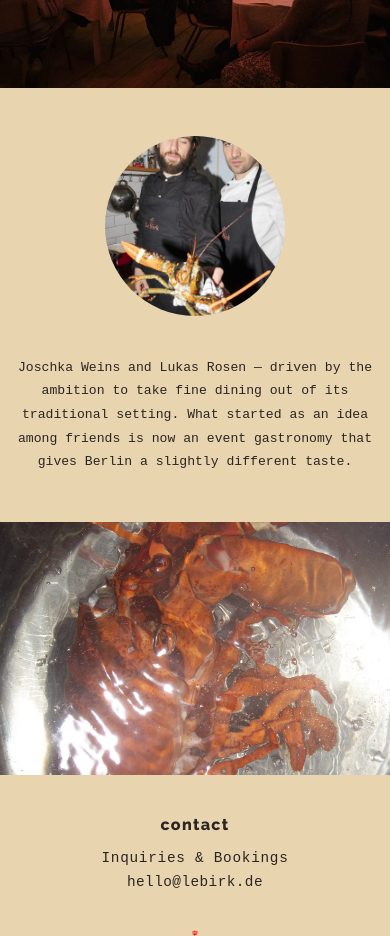
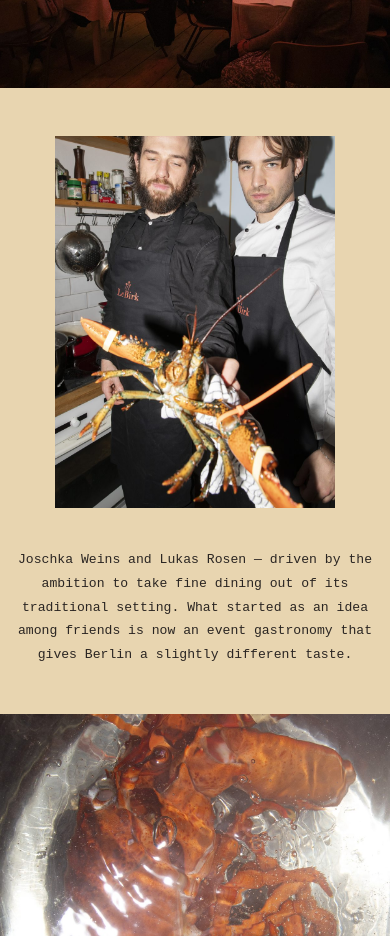
Before and after one commit to gri-oc/le-birk, a SvelteKit app: page / in a window 390 px wide. Shown: the part 1180-2116 px from the top of the page. Built offline with nearby package versions, Linux system fonts and the light colour scheme; a web font is replaced by a local one.

Commit message:
Portrait: kein runder Rahmen mehr, normales Hochformat-Bild

```diff
--- a/src/routes/+page.svelte
+++ b/src/routes/+page.svelte
@@ -53,9 +53,7 @@
 	</section>
 
 	<section class="portrait-section">
-		<div class="portrait-frame">
-			<img src="{base}/images/portrait.jpg" alt="Joschka Weins and Lukas Rosen" />
-		</div>
+		<img class="portrait-img" src="{base}/images/portrait.jpg" alt="Joschka Weins and Lukas Rosen" />
 		<p class="portrait-text">
 			Joschka Weins and Lukas Rosen — driven by the ambition to
 			take fine dining out of its traditional setting. What started as an
@@ -181,18 +179,11 @@
 		align-items: center;
 	}
 
-	.portrait-frame {
-		width: 280px;
-		height: 280px;
-		border-radius: 50%;
-		overflow: hidden;
+	.portrait-img {
+		width: 100%;
+		max-width: 450px;
+		height: auto;
 		margin-bottom: 2.5rem;
-	}
-
-	.portrait-frame img {
-		width: 100%;
-		height: 100%;
-		object-fit: cover;
 	}
 
 	.portrait-text {
@@ -279,9 +270,8 @@
 			padding: 3.5rem 1.2rem;
 		}
 
-		.portrait-frame {
-			width: 220px;
-			height: 220px;
+		.portrait-img {
+			max-width: 350px;
 		}
 
 		footer {
@@ -323,9 +313,8 @@
 			padding: 3rem 1rem;
 		}
 
-		.portrait-frame {
-			width: 180px;
-			height: 180px;
+		.portrait-img {
+			max-width: 280px;
 		}
 
 		.portrait-text {
```
Also changed, not shown: static/images/portrait.jpg.
